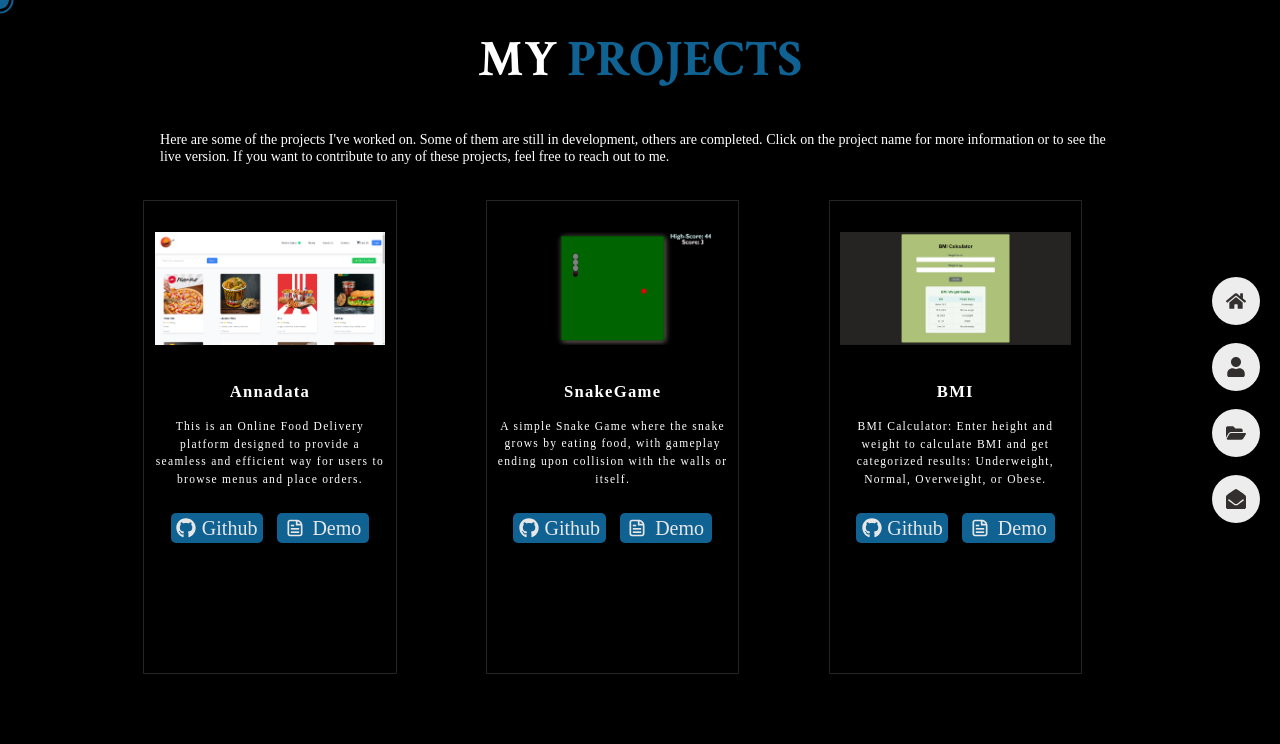
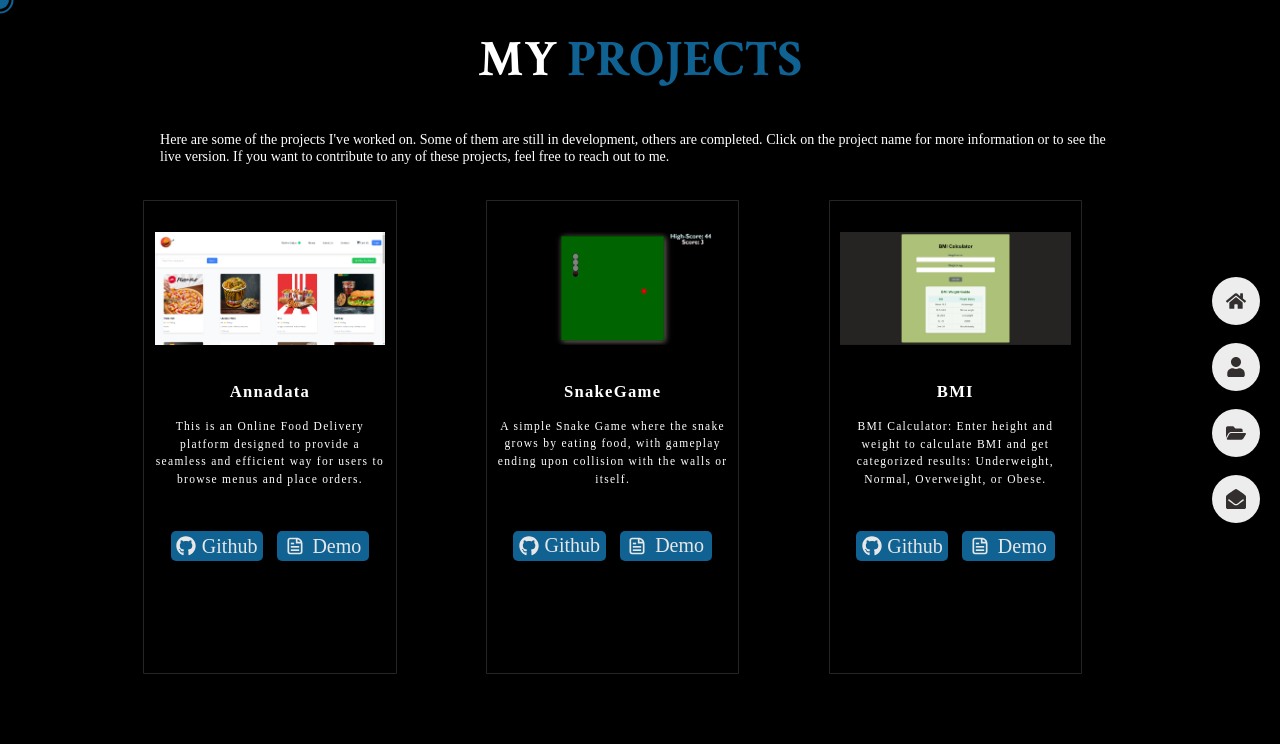
Before and after one commit to nitin-04/Personal-Portfolio, a React (Vite) app: page /portfolio in a window 1280 px wide. Shown: the top 744 px of the page. Built offline with nearby package versions, Linux system fonts and the light colour scheme; a web font is replaced by a local one.

Commit message:
refactor: update styling for Resume and ProjectBox components

```diff
--- a/src/components/Resume.jsx
+++ b/src/components/Resume.jsx
@@ -6,7 +6,7 @@ const Resume = () => {
     return (
         <button className='button'>
             <a href="https://drive.google.com/file/d/1yjtXs0jze7pObiWrvZtcOPQ85Fvd-VHN/view" target='_blank' download="Nitin's Resume" >
-                <h3>Download CV</h3>
+                <h3 className="cv">Download CV</h3>
                 <span className="button__icon">
                     <FaDownload />
                 </span>
--- a/src/pages/portfolio/ProtfolioBox.jsx
+++ b/src/pages/portfolio/ProtfolioBox.jsx
@@ -52,7 +52,9 @@ const ProjectBox = ({ projectPhoto, projectName }) => {
         <br />
         <h3 className="project_name">{projectName}</h3>
         <br />
-        {desc[projectName + 'Desc']}
+        <div className="projectDesc">
+          {desc[projectName + 'Desc']}
+        </div>
         <br />
 
         <a style={{ display: show }} href={desc[projectName + 'Github']} target='_blank'>
```
